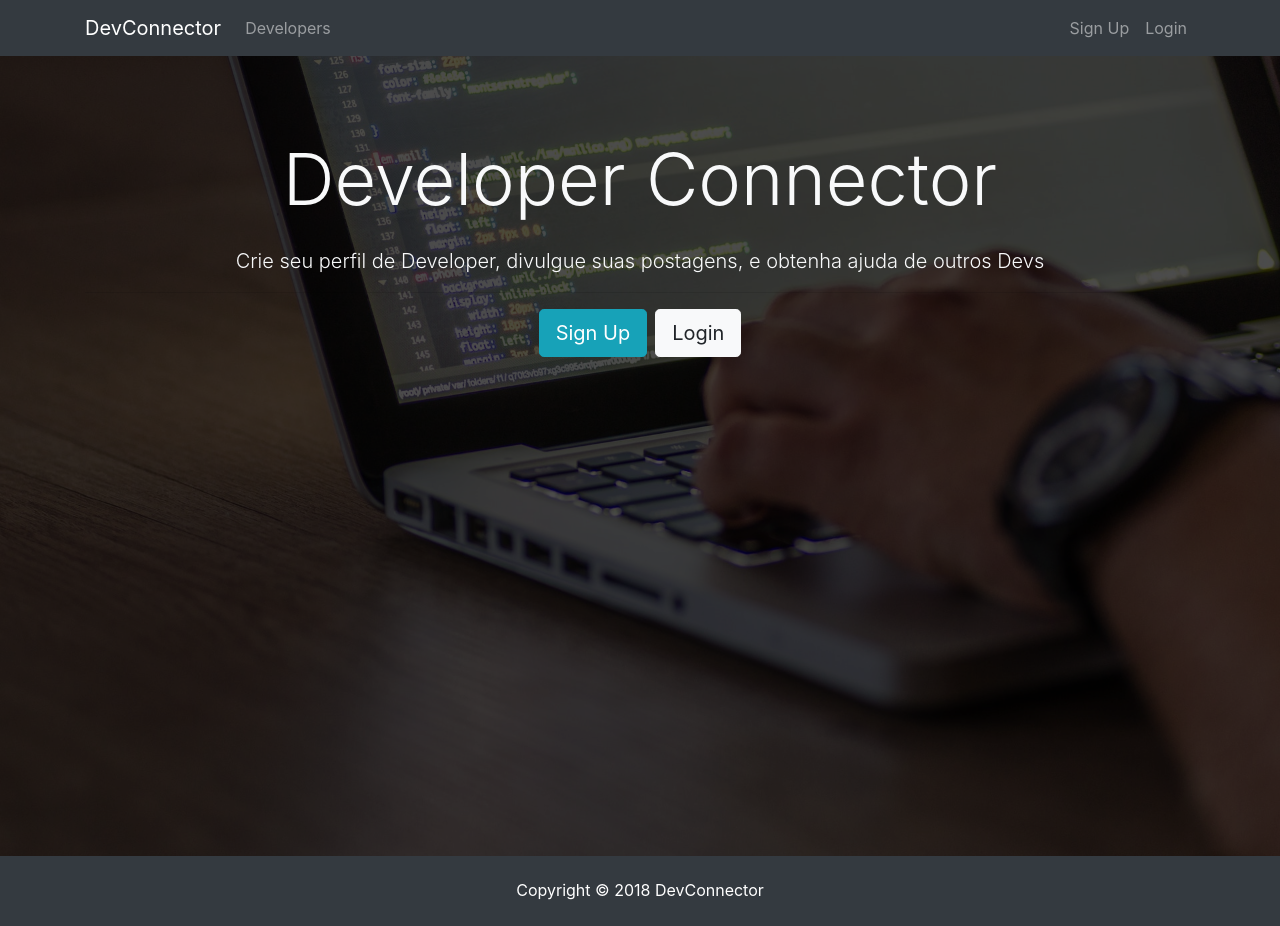
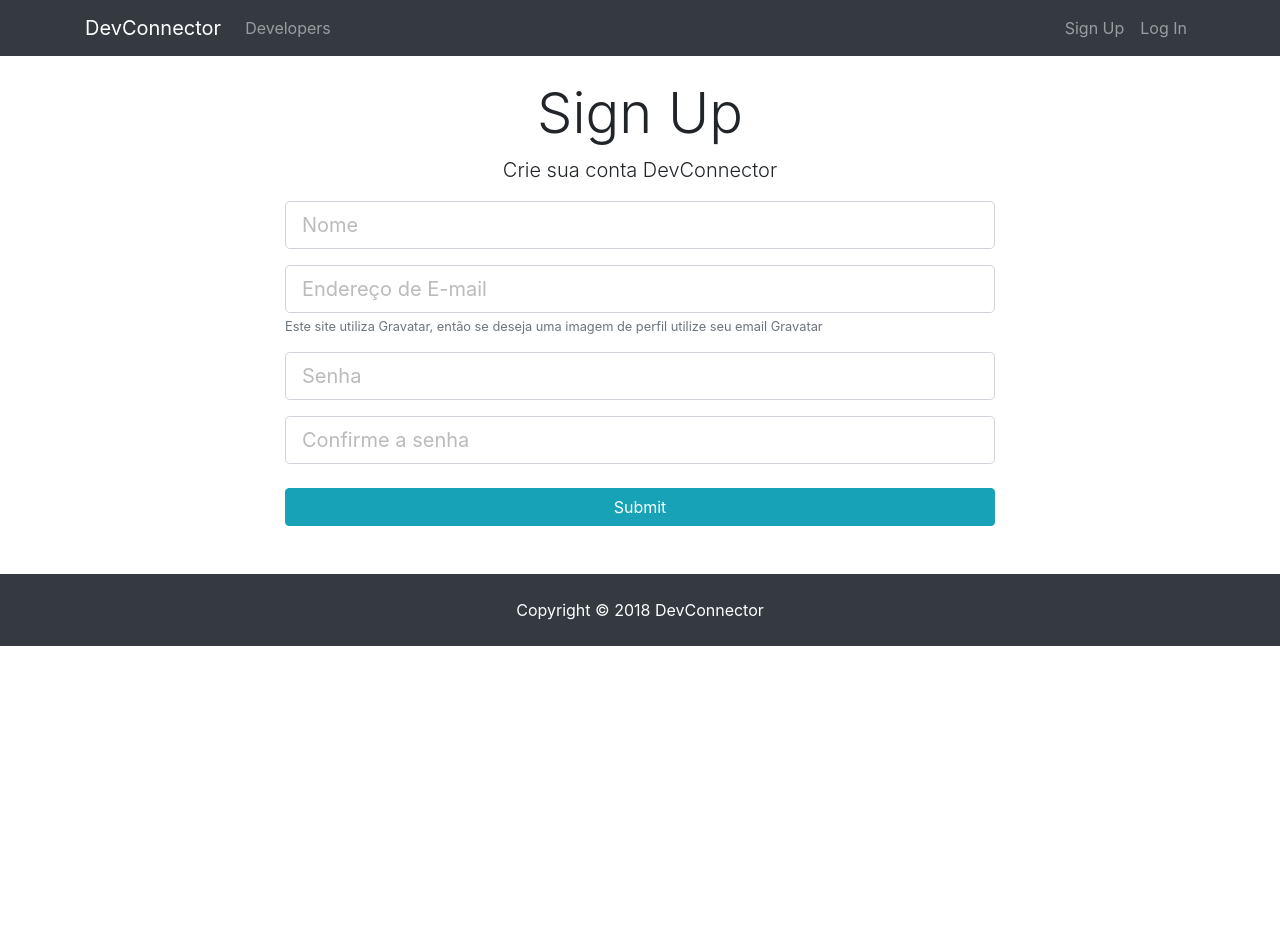
Before and after one commit to tiagorccabral/DevConnector, a React (Create React App) app in the folder client/: page /register in a window 1280 px wide. After the commit the page ends 800 px from the top, so only its background shows below. Built offline with nearby package versions, Linux system fonts and the light colour scheme.

Commit message:
Instalado react-router-dom, feitos components de login e registro, assim como suas rotas.

```diff
--- a/client/package.json
+++ b/client/package.json
@@ -5,6 +5,7 @@
   "dependencies": {
     "react": "^16.6.0",
     "react-dom": "^16.6.0",
+    "react-router-dom": "^4.3.1",
     "react-scripts": "2.0.5"
   },
   "scripts": {
--- a/client/src/App.js
+++ b/client/src/App.js
@@ -1,19 +1,30 @@
 import React, { Component } from 'react';
+
+import { BrowserRouter as Router, Route } from 'react-router-dom';
 
 import Navbar from './components/layout/Navbar';
 import Footer from './components/layout/Footer';
 import Landing from './components/layout/Landing';
+
+import Login from './components/auth/Login';
+import Register from './components/auth/Register';
 
 import './App.css';
 
 class App extends Component {
     render() {
         return (
+            <Router>
                 <div className="App">
                     <Navbar/>
-        <Landing/>
+                    <Route exact path="/" component={Landing}/>
+                    <div className="container">
+                        <Route exact path="/register" component={Register}/>
+                        <Route exact path="/login" component={Login}/>
+                    </div>
                     <Footer/>
                 </div>
+            </Router>
         );
     }
 }
--- /dev/null
+++ b/client/src/components/auth/Login.js
@@ -0,0 +1,65 @@
+import React, {Component} from 'react';
+
+class Login extends Component {
+    constructor() {
+        super();
+        this.state = {
+            email: '',
+            password: '',
+            errors: {}
+        };
+    }
+
+    onChange = (e) => {
+        this.setState({[e.target.name]: e.target.value});
+    };
+
+    onSubmit = (e) => {
+        e.preventDefault();
+
+        const User = {
+            email: this.state.email,
+            password: this.state.password
+        };
+
+        console.log(User);
+    };
+
+    render () {
+        return (
+            <div>
+                <div className="login">
+                    <div className="container">
+                        <div className="row">
+                            <div className="col-md-8 m-auto">
+                                <h1 className="display-4 text-center">Log In</h1>
+                                <p className="lead text-center">Entre na sua conta DevConnector</p>
+                                <form onSubmit={this.onSubmit}>
+                                    <div className="form-group">
+                                        <input type="email" className="form-control form-control-lg"
+                                               placeholder="Endereço de E-mail"
+                                               value={this.state.email}
+                                               onChange={this.onChange}
+                                               name="email"
+                                         />
+                                    </div>
+                                    <div className="form-group">
+                                        <input type="password" className="form-control form-control-lg"
+                                               placeholder="Senha"
+                                               value={this.state.password}
+                                               onChange={this.onChange}
+                                               name="password"
+                                        />
+                                    </div>
+                                    <input type="submit" className="btn btn-info btn-block mt-4"/>
+                                </form>
+                            </div>
+                        </div>
+                    </div>
+                </div>
+            </div>
+        );
+    }
+}
+
+export default Login;
--- /dev/null
+++ b/client/src/components/auth/Register.js
@@ -0,0 +1,85 @@
+import React, {Component} from 'react';
+
+class Register extends Component {
+    constructor() {
+        super();
+        this.state = {
+            name: '',
+            email: '',
+            password: '',
+            password2: '',
+            errors: {}
+        }
+
+        this.onChange = this.onChange.bind(this);
+        this.onSubmit = this.onSubmit.bind(this);
+    }
+
+    onChange(e) {
+        this.setState({[e.target.name]: e.target.value});
+    }
+
+    onSubmit(e) {
+        e.preventDefault();
+
+        const newUser = {
+            name: this.state.name,
+            email: this.state.email,
+            password: this.state.password,
+            password2: this.state.password2
+        };
+
+        console.log(newUser);
+    }
+
+    render () {
+        return (
+            <div>
+                <div className="register">
+                    <div className="container">
+                        <div className="row">
+                            <div className="col-md-8 m-auto">
+                                <h1 className="display-4 text-center">Sign Up</h1>
+                                <p className="lead text-center">Crie sua conta DevConnector</p>
+                                <form onSubmit={this.onSubmit}>
+                                    <div className="form-group">
+                                        <input type="text" className="form-control form-control-lg" placeholder="Nome"
+                                               name="name" value={this.state.name} onChange={this.onChange}/>
+                                    </div>
+                                    <div className="form-group">
+                                        <input type="email" className="form-control form-control-lg"
+                                               placeholder="Endereço de E-mail"
+                                               value={this.state.email}
+                                               onChange={this.onChange}
+                                               name="email"/>
+                                        <small className="form-text text-muted">Este site utiliza Gravatar, então se deseja uma imagem de perfil
+                                            utilize seu email Gravatar
+                                        </small>
+                                    </div>
+                                    <div className="form-group">
+                                        <input type="password" className="form-control form-control-lg"
+                                               placeholder="Senha"
+                                               value={this.state.password}
+                                               onChange={this.onChange}
+                                               name="password"/>
+                                    </div>
+                                    <div className="form-group">
+                                        <input type="password" className="form-control form-control-lg"
+                                               placeholder="Confirme a senha"
+                                               value={this.state.password2}
+                                               onChange={this.onChange}
+                                               name="password2"
+                                        />
+                                    </div>
+                                    <input type="submit" className="btn btn-info btn-block mt-4"/>
+                                </form>
+                            </div>
+                        </div>
+                    </div>
+                </div>
+            </div>
+        );
+    }
+}
+
+export default Register;
--- a/client/src/components/layout/Landing.js
+++ b/client/src/components/layout/Landing.js
@@ -1,4 +1,5 @@
 import React, {Component} from 'react';
+import { Link } from 'react-router-dom';
 
 class Landing extends Component {
     render () {
@@ -12,8 +13,8 @@
                                 </h1>
                                 <p className="lead"> Crie seu perfil de Developer, divulgue suas postagens, e obtenha ajuda de outros Devs</p>
                                 <hr/>
-                                <a href="register.html" className="btn btn-lg btn-info mr-2">Sign Up</a>
-                                <a href="login.html" className="btn btn-lg btn-light">Login</a>
+                                <Link to="/register" className="btn btn-lg btn-info mr-2">Sign Up</Link>
+                                <Link to="/login" className="btn btn-lg btn-light">Login</Link>
                             </div>
                         </div>
                     </div>
--- a/client/src/components/layout/Navbar.js
+++ b/client/src/components/layout/Navbar.js
@@ -1,4 +1,5 @@
 import React, {Component} from 'react';
+import { Link } from 'react-router-dom';
 
 class Navbar extends Component {
     render () {
@@ -6,7 +7,7 @@
             <div>
                 <nav className="navbar navbar-expand-sm navbar-dark bg-dark mb-4">
                     <div className="container">
-                        <a className="navbar-brand" href="landing.html">DevConnector</a>
+                        <Link className="navbar-brand" to="/">DevConnector</Link>
                         <button className="navbar-toggler" type="button" data-toggle="collapse"
                                 data-target="#mobile-nav">
                             <span className="navbar-toggler-icon"></span>
@@ -15,17 +16,21 @@
                         <div className="collapse navbar-collapse" id="mobile-nav">
                             <ul className="navbar-nav mr-auto">
                                 <li className="nav-item">
-                                    <a className="nav-link" href="profiles.html"> Developers
-                                    </a>
+                                    <Link className="nav-link" to="/profiles"> Developers
+                                    </Link>
                                 </li>
                             </ul>
 
                             <ul className="navbar-nav ml-auto">
                                 <li className="nav-item">
-                                    <a className="nav-link" href="register.html">Sign Up</a>
+                                    <Link className="nav-link" to="/register">
+                                        Sign Up
+                                    </Link>
                                 </li>
                                 <li className="nav-item">
-                                    <a className="nav-link" href="login.html">Login</a>
+                                    <Link className="nav-link" to="/login">
+                                        Log In
+                                    </Link>
                                 </li>
                             </ul>
                         </div>
```
Also changed, not shown: 1 other file (tests, documents, lock files or other folders). Lines whose indentation alone changed are shown as unchanged.
